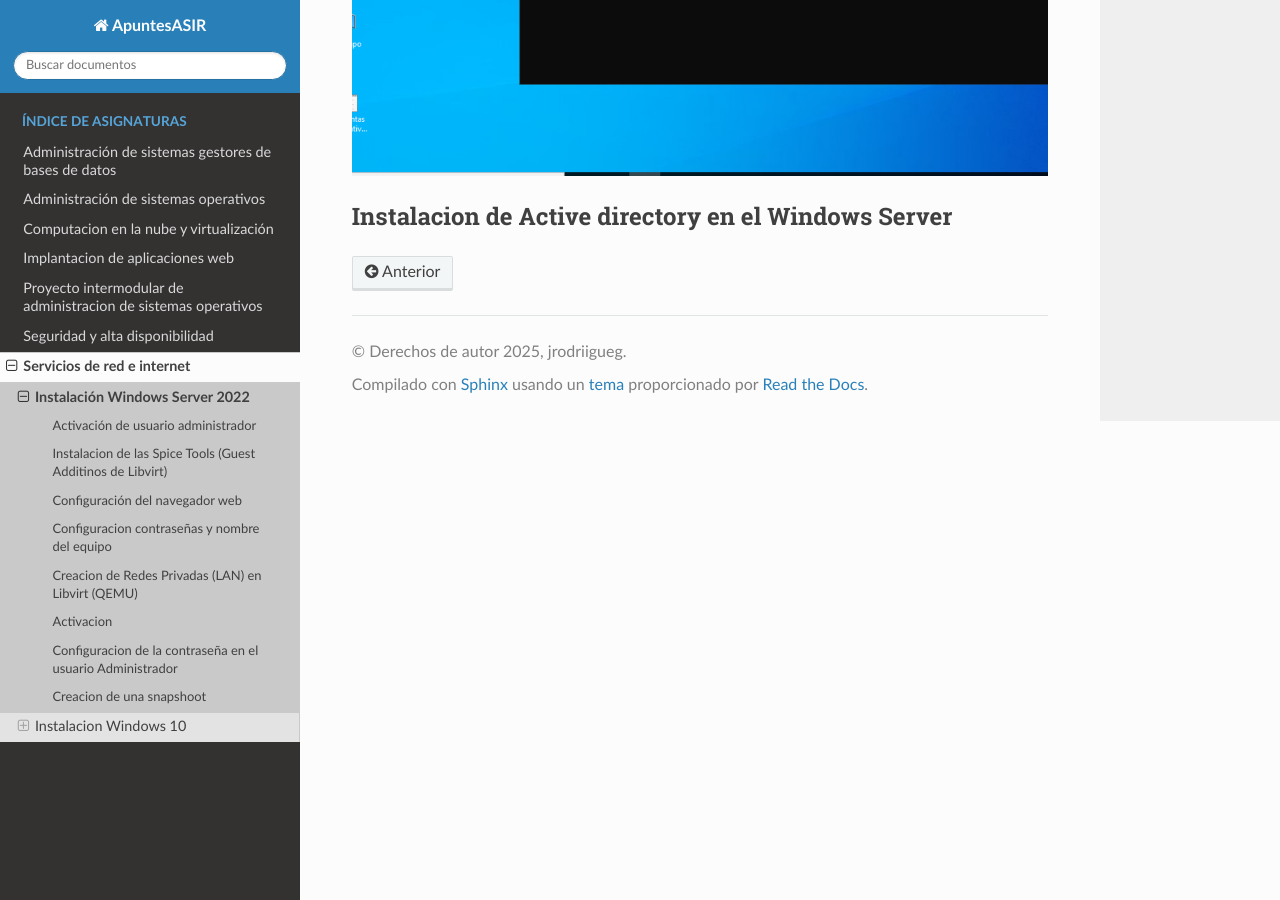
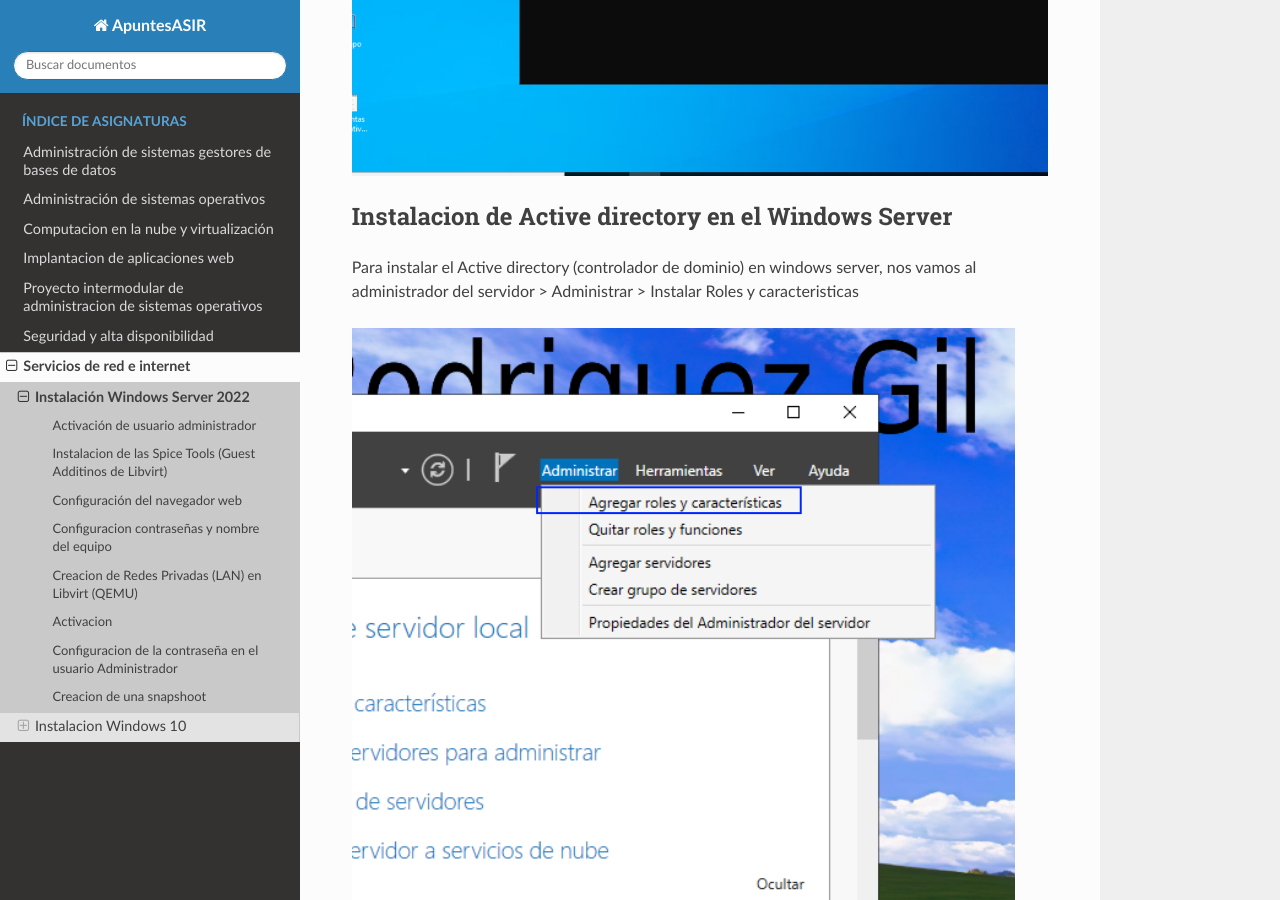
Before and after one commit to jrodriiguezg/ApuntesASIR, a Sphinx documentation site: the page built from docs/servicios-de-red-e-internet/instalacion-windows-server.md, in a window 1280 px wide and 900 px high, scrolled down 52314 px. Built offline with Sphinx 7.4.7 and the Read the Docs theme 3.1.0, drawn with Linux system fonts in a browser that asks for light colours; pages that are not in the unit, such as notebooks, are missing from menus.

Commit message:
modified:   docs/servicios-de-red-e-internet/images/Wserver/68.png 	modified:   docs/servicios-de-red-e-internet/images/Wserver/69.png 	modified:   docs/servicios-de-red-e-internet/images/Wserver/70.png 	modified:   docs/servicios-de-red-e-internet/images/Wserver/71.png 	modified:   docs/servicios-de-red-e-internet/images/Wserver/72.png 	modified:   docs/servicios-de-red-e-internet/images/Wserver/73.png 	modified:   docs/servicios-de-red-e-internet/images/Wserver/74.png 	modified:   docs/servicios-de-red-e-internet/images/Wserver/75.png 	modified:   docs/servicios-de-red-e-internet/images/Wserver/76.png 	modified:   docs/servicios-de-red-e-internet/images/Wserver/77.png 	modified:   docs/servicios-de-red-e-internet/images/Wserver/78.png 	new file:   docs/servicios-de-red-e-internet/images/Wserver/79.png 	new file:   docs/servicios-de-red-e-internet/images/Wserver/80.png 	new file:   docs/servicios-de-red-e-internet/images/Wserver/81.png 	new file:   docs/servicios-de-red-e-internet/images/Wserver/82.png 	modified:   docs/servicios-de-red-e-internet/instalacion-windows-server.md

```diff
--- a/docs/servicios-de-red-e-internet/instalacion-windows-server.md
+++ b/docs/servicios-de-red-e-internet/instalacion-windows-server.md
@@ -459,3 +459,6 @@
 ![Ping_desdeServidor](images/w10/39_desdeServidor.png)
 
 ## Instalacion de Active directory en el Windows Server
+Para instalar el Active directory (controlador de dominio) en windows server, nos vamos al administrador del servidor > Administrar > Instalar Roles y caracteristicas
+
+![Paso38](images/Wserver/68.png)
```
Also changed, not shown: docs/servicios-de-red-e-internet/images/Wserver/68.png, docs/servicios-de-red-e-internet/images/Wserver/69.png, docs/servicios-de-red-e-internet/images/Wserver/70.png, docs/servicios-de-red-e-internet/images/Wserver/71.png, docs/servicios-de-red-e-internet/images/Wserver/72.png, docs/servicios-de-red-e-internet/images/Wserver/73.png, docs/servicios-de-red-e-internet/images/Wserver/74.png, docs/servicios-de-red-e-internet/images/Wserver/75.png, docs/servicios-de-red-e-internet/images/Wserver/76.png, docs/servicios-de-red-e-internet/images/Wserver/79.png (added), 5 other files.
